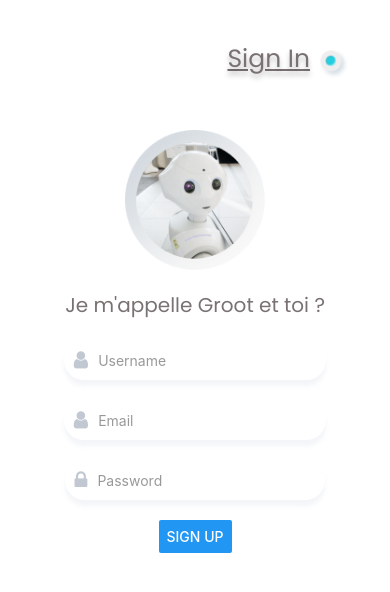
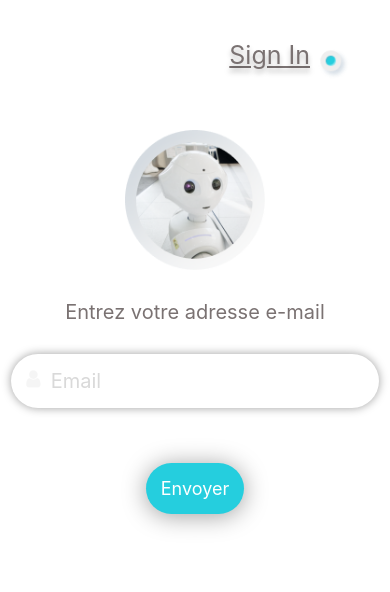
Before and after one commit to z-aboukheir/water-pilote-front, a React Native app: screen / in a window 390 px wide. Shown: the top 592 px of the page. Built offline with nearby package versions, Linux system fonts and the light colour scheme.

Commit message:
v0.0.3 : authentification screen style

```diff
--- a/App.js
+++ b/App.js
@@ -3,6 +3,8 @@
 import Navigation from './components/Navigation';
 import { NavigationContainer, DefaultTheme } from '@react-navigation/native';
 import SignupScreen from './screens/SignupScreen';
+import ForgotPasswordScreen from './screens/ForgotPasswordScreen';
+import SigninScreen from './screens/SigninScreen';
 import { useFonts } from 'expo-font';
 import { AppLoading } from "expo-app-loading";
 
@@ -16,7 +18,7 @@
     ...DefaultTheme,
     colors: {
       ...DefaultTheme.colors,
-      background: 'linear-gradient(158.53deg, #EEF0F5 14.11%, #E2E4EA 85.89%)', // Change your background color here
+      background: 'linear-gradient(158.53deg, #EEF0F5 14.11%, #E2E4EA 85.89%)',
     },
     text: {
       ...DefaultTheme.text,
@@ -24,13 +26,14 @@
     },
   };
 
-  // if (!fontLoaded) {
-  //   return <Text>Loading...</Text>;
-  // }
+  if (!fontLoaded) {
+    return <Text>Loading...</Text>;
+  }
   return (
+
     // <NavigationContainer theme={customTheme}>
     //   <Navigation />
     // </NavigationContainer>
-    <SignupScreen/>
+    <ForgotPasswordScreen/>
   );
 }
--- a/components/AuthForm.js
+++ b/components/AuthForm.js
@@ -1,37 +1,24 @@
-import React from 'react';
-import { View, Button, Text, StyleSheet, Image } from 'react-native';
+import React, { Children, useState } from 'react';
+import { View, Button, Text, StyleSheet, Image, TouchableOpacity } from 'react-native';
 
-const AuthForm = () => {
-return (
+
+const AuthForm = ({textAuth, welcomeText, children, handleSubmit, textBouton}) => {
+
+  return (
     <View style={styles.container}>
-      <View style={styles.containerTextSign}>
-        <Text style={styles.textSign}>
-          Sign In
+      <View style={styles.containerTextAuth}>
+        <Text style={styles.textAuth}>
+          {textAuth}
         </Text>
         <Image source={require('../assets/On.png')} style={styles.imageOn} />
       </View >
       <View style={styles.containerForm}>
         <Image source={require('../assets/robot.png')} style={styles.imageRobot} />
-        <InputForm
-          imagePath="../assets/user.png"
-          placeholder="Username"
-          onChangeText={text => setEmail(text)}
-          value={email}
-        />
-         <InputForm
-          imagePath='../assets/user.png'
-          placeholder="Email"
-          onChangeText={text => setEmail(text)}
-          value={email}
-        />
-        <InputForm
-        imagePath='../assets/lock.png'
-          placeholder="Password"
-          onChangeText={text => setPassword(text)}
-          value={password}
-          secureTextEntry
-        />
-        <Button title="Sign Up" onPress={handleSignUp} />
+        <Text style={styles.welcomeText}>{welcomeText}</Text>
+        {children}
+        <TouchableOpacity style={styles.button} onPress={handleSubmit}>
+          <Text style={styles.buttonText}>{textBouton}</Text>
+        </TouchableOpacity>
       </View>
     </View>
   );
@@ -40,15 +27,13 @@
 const styles = StyleSheet.create({
   container: {
     padding: 40,
-
   },
-  containerTextSign: {
+  containerTextAuth: {
     justifyContent: "flex-end",
     marginBottom: 50,
     flexDirection: 'row'
   },
-  textSign: {
-    fontFamily: 'MyFont',
+  textAuth: {
     textDecorationLine: 'underline',
     fontSize: 25,
     color: '#7A7272',
@@ -67,7 +52,7 @@
   },
 
   containerForm: {
-    gap: 20,
+    gap: 30,
     alignItems: 'center',
   },
 
@@ -76,6 +61,29 @@
     width: 140,
     height: 140,
   },
+
+  welcomeText: {
+    fontSize: 20,
+    color: '#7A7272',
+  },
+  button: {
+    backgroundColor: '#25CEDE',
+    borderRadius: 36,
+    shadowColor: '#9f9f9f',
+    shadowOffset: { width: 0, height: 2 },
+    shadowOpacity: 1,
+    shadowRadius: 24,
+    elevation: 5,
+    padding: 15,
+    flexDirection: 'row',
+    marginTop: 25
+  },
+  buttonText: {
+    fontSize: 18,
+    color: '#fff',
+    textAlign: "center",
+    flex :1
+  }
 });
 
 export default AuthForm;
--- a/components/InputForm.js
+++ b/components/InputForm.js
@@ -1,5 +1,5 @@
 import React from 'react';
-import { View, TextInput, Image } from 'react-native';
+import { View, TextInput, Image, StyleSheet } from 'react-native';
 import Icon from 'react-native-vector-icons/FontAwesome';
 
 Icon.loadFont();
@@ -7,37 +7,44 @@
 const InputForm = ({ icon, placeholder, onChangeText, value, secureTextEntry }) => {
     return (
         <View
-            style={{
-                backgroundColor: 'white',
-                borderRadius: 23,
-                shadowColor: 'rgba(136, 160, 183, 0.25)',
-                shadowOffset: {
-                  width: 0,
-                  height: 6,
-                },
-                shadowOpacity: 0.40,
-                shadowRadius: 4,
-                elevation: 12,
-                padding: 10,
-                flexDirection: 'row',
-            }}>
-
-                <Icon name={icon} size={20} color="#687891"  style={{
-                    marginRight: 10 ,  verticalAlign: "middle", opacity: 0.40
-                }}  />
-
+            style={styles.container}>
+            <Icon name={icon} size={20} color="#E8E8E8" style={styles.icon} />
             <TextInput
                 placeholder={placeholder}
-                placeholderTextColor={"##687891"}
+                placeholderTextColor={"#D9D9D9"}
                 onChangeText={onChangeText}
                 value={value}
                 secureTextEntry={secureTextEntry}
-                style={{
-                    opacity: 0.40
-                }}
+                style={styles.textInput}
             />
         </View>
     );
 };
 
+const styles = StyleSheet.create({
+    container: {
+        backgroundColor: '#fff',
+        borderRadius: 36,
+        shadowColor: '#9f9f9f',
+        shadowOffset: { width: 0, height: 0 },
+        shadowOpacity: 1,
+        shadowRadius: 10,
+        elevation: 5,
+        padding: 15,
+        flexDirection: 'row',
+    },
+    icon: {
+        marginRight: 10,
+        verticalAlign: "middle",
+        opacity: 0.40
+    }
+    ,
+    textInput: {
+        flex: 1,
+        fontSize: 20,
+    }
+
+});
+
+
 export default InputForm;
--- /dev/null
+++ b/screens/ForgotPasswordScreen.js
@@ -0,0 +1,28 @@
+import React, { useState } from 'react';
+import { View, Button, Text, StyleSheet, Image, TouchableOpacity } from 'react-native';
+import InputForm from '../components/InputForm';
+import AuthForm from '../components/AuthForm';
+
+
+const ForgotPasswordScreen = () => {
+    const [email, setEmail] = useState('');
+
+    const handleSubmit = () => {
+        // Handle sign up logic here
+    };
+
+
+    return (
+        <AuthForm textAuth="Sign In" welcomeText="Entrez votre adresse e-mail" handleSubmit={handleSubmit} textBouton="Envoyer">
+            <InputForm
+                icon='user'
+                placeholder="Email"
+                onChangeText={text => setEmail(text)}
+                value={email}
+            />
+           </AuthForm>
+    )
+}
+
+
+export default ForgotPasswordScreen;
--- /dev/null
+++ b/screens/SigninScreen.js
@@ -0,0 +1,37 @@
+import React, { useState } from 'react';
+import { View, Button, Text, StyleSheet, Image, TouchableOpacity } from 'react-native';
+import InputForm from '../components/InputForm';
+import AuthForm from '../components/AuthForm';
+
+
+const SigninScreen = () => {
+    const [email, setEmail] = useState('');
+    const [password, setPassword] = useState('');
+
+
+
+    const handleSignIn = () => {
+        // Handle sign up logic here
+    };
+
+
+    return (
+        <AuthForm textAuth="Sign In" welcomeText="Heureux de vous revoir" handleSubmit={handleSignIn} textBouton="Sign In">
+            <InputForm
+                icon='user'
+                placeholder="Email"
+                onChangeText={text => setEmail(text)}
+                value={email}
+            />
+            <InputForm
+                icon='lock'
+                placeholder="Password"
+                onChangeText={text => setPassword(text)}
+                value={password}
+                secureTextEntry
+            /></AuthForm>
+    )
+}
+
+
+export default SigninScreen;
--- a/screens/SignupScreen.js
+++ b/screens/SignupScreen.js
@@ -1,106 +1,42 @@
 import React, { useState } from 'react';
-import { View, Button, Text, StyleSheet, Image } from 'react-native';
+import { View, Button, Text, StyleSheet, Image, TouchableOpacity } from 'react-native';
 import InputForm from '../components/InputForm';
-import { useFonts } from 'expo-font';
+import AuthForm from '../components/AuthForm';
 
 
 const SignupScreen = () => {
+  const [username, setUsername] = useState('');
   const [email, setEmail] = useState('');
   const [password, setPassword] = useState('');
 
-  const [fontLoaded] = useFonts({
-    MyFont: require('../assets/fonts/Poppins-Regular.ttf'),
-  });
 
   const handleSignUp = () => {
     // Handle sign up logic here
   };
 
-  if (!fontLoaded) {
-    return <Text>Loading...</Text>;
-  }
 
   return (
-    <View style={styles.container}>
-      <View style={styles.containerTextSign}>
-        <Text style={styles.textSign}>
-          Sign In
-        </Text>
-        <Image source={require('../assets/On.png')} style={styles.imageOn} />
-      </View >
-      <View style={styles.containerForm}>
-        <Image source={require('../assets/robot.png')} style={styles.imageRobot} />
-        <Text style={styles.welcomeText}>Je m'appelle Groot et toi ?</Text>
-        <InputForm
-        icon = 'user'
+    <AuthForm textAuth="Sign Up" welcomeText="Je m'appelle Groot et toi" handleSubmit={handleSignUp} textBouton="Register"><InputForm
+      icon='user'
       placeholder="Username"
-          onChangeText={text => setEmail(text)}
-          value={email}
+      onChangeText={text => setUsername(text)}
+      value={username}
     />
       <InputForm
-         icon = 'user'
+        icon='user'
         placeholder="Email"
         onChangeText={text => setEmail(text)}
         value={email}
       />
       <InputForm
-        icon = 'lock'
+        icon='lock'
         placeholder="Password"
         onChangeText={text => setPassword(text)}
         value={password}
         secureTextEntry
-        />
-        <Button title="Sign Up" onPress={handleSignUp} />
-      </View>
-    </View>
-  );
-};
+      /></AuthForm>
+  )
 
-const styles = StyleSheet.create({
-  container: {
-    padding: 40,
-
-  },
-  containerTextSign: {
-    justifyContent: "flex-end",
-    marginBottom: 50,
-    flexDirection: 'row'
-  },
-  textSign: {
-    fontFamily: 'MyFont',
-    textDecorationLine: 'underline',
-    fontSize: 25,
-    color: '#7A7272',
-    textShadowColor: '#00000040',
-    textShadowOffset: {
-      width: 0,
-      height: 4,
-    },
-    textShadowRadius: 5,
-  },
-
-  imageOn: {
-    position: 'relative',
-    width: 40,
-    height: 40,
-  },
-
-  containerForm: {
-    gap: 20,
-    alignItems: 'center',
-  },
-
-  imageRobot: {
-    position: 'relative',
-    width: 140,
-    height: 140,
-  },
-
-  welcomeText: {
-    fontFamily: 'MyFont',
-    fontSize: 20,
-    color: '#7A7272',
  }
-});
 
 export default SignupScreen;
```
Lines whose indentation alone changed are shown as unchanged.
